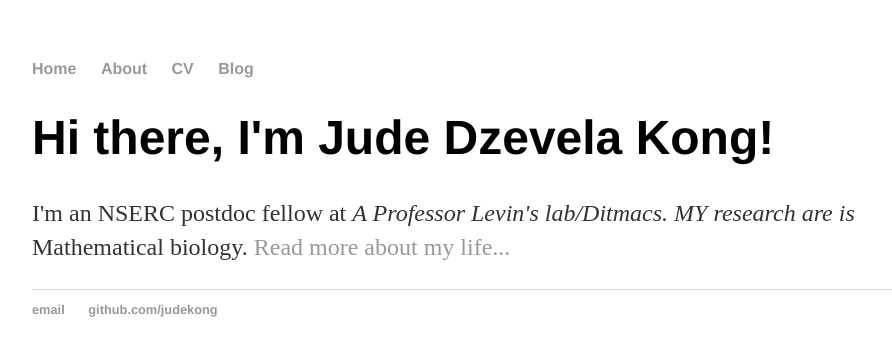
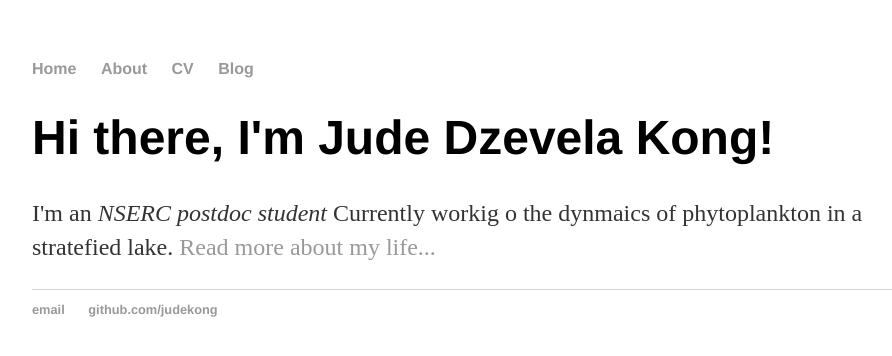
Before and after one commit to Judekong/JudeDkong, a Jekyll site: the page built from index.html, in a window 1280 px wide. Shown: the top 356 px of the page, without its empty margins (160-1052 px from the left). Built offline with Jekyll 4.4.1, drawn with Linux system fonts in a browser that asks for light colours.

Commit message:
Update index.html

```diff
--- a/index.html
+++ b/index.html
@@ -1,30 +1,8 @@
-<!DOCTYPE html>
-<html>
-	<head>
-		<title>Jude Dzevela Kong, Awesome guy</title>
-		<!-- link to main stylesheet -->
-		<link rel="stylesheet" type="text/css" href="/css/main.css">
-	</head>
-	<body>
-		<nav>
-    		<ul>
-        		<li><a href="/">Home</a></li>
-	        	<li><a href="/about">About</a></li>
-        		<li><a href="/cv">CV</a></li>
-        		<li><a href="/blog">Blog</a></li>
-    		</ul>
-		</nav>
-		<div class="container">
-    		<div class="blurb">
-        		<h1>Hi there, I'm Jude Dzevela Kong!</h1>
-				<p>I'm an NSERC postdoc fellow at <em>A Professor Levin's lab/Ditmacs. MY research are is  </em> Mathematical biology. <a href="/about">Read more about my life...</a></p>
-    		</div><!-- /.blurb -->
-		</div><!-- /.container -->
-		<footer>
-    		<ul>
-        		<li><a href="mailto:dzevela85@gmail.com">email</a></li>
-        		<li><a href="https://github.com/judekong">github.com/judekong</a></li>
-			</ul>
-		</footer>
-	</body>
-</html>
+---
+layout: default
+title: Jude Dzevela Kong, NSERC Postdoc
+---
+<div class="blurb">
+	<h1>Hi there, I'm Jude Dzevela Kong!</h1>
+	<p>I'm an <em> NSERC postdoc student </em> Currently workig o the dynmaics of phytoplankton in a stratefied lake. <a href="/about">Read more about my life...</a></p>
+</div><!-- /.blurb -->
```
